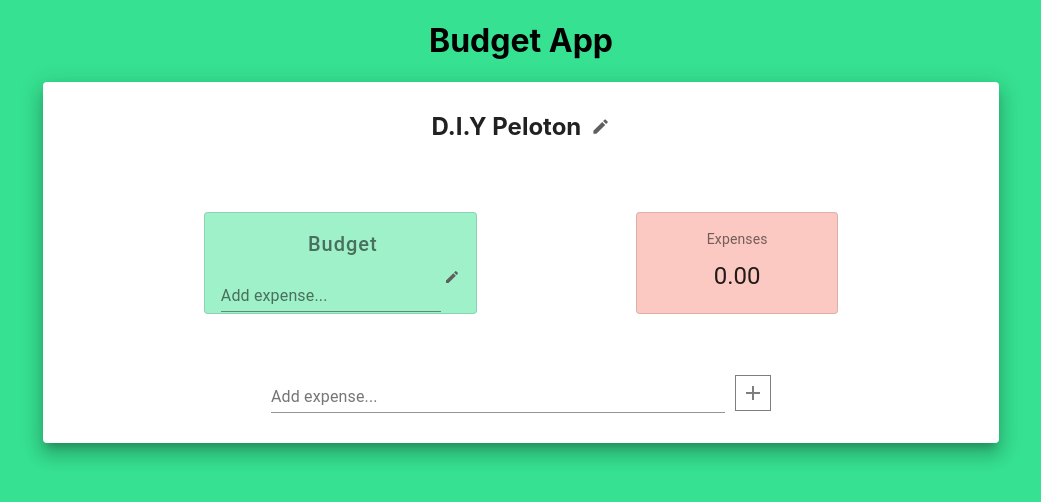
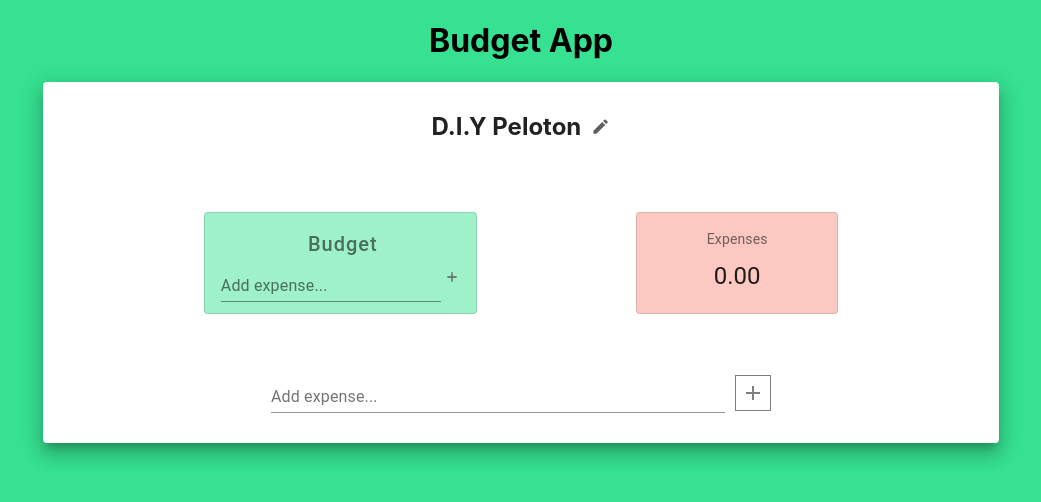
Before and after one commit to CarlaCarrasco/react-budget-app, a React (Create React App) app: page / in a window 1280 px wide. Both pictures are taken after a click on the icon 468 px from the left and 276 px from the top of the page. Shown: the top 502 px of the page, without its empty margins (119-1160 px from the left). Built offline with nearby package versions, Linux system fonts and the light colour scheme.

Commit message:
Set margin for Budget texField

```diff
--- a/src/Components/budget.js
+++ b/src/Components/budget.js
@@ -7,12 +7,17 @@
 import TextField from '@material-ui/core/TextField';
 import Typography from '@material-ui/core/Typography';
 import EditIcon from '@material-ui/icons/Edit';
+import AddIcon from '@material-ui/icons/Add';
+
 
 const useStyles = makeStyles({
     root: {
       minWidth: 200,
       height: 100,
       background: '#1BDD826B'
+    },
+    label: {
+
     },
     title: {
       fontSize: 20,
@@ -38,6 +43,9 @@
     },
     h5: {
       marginLeft: 5
+    },
+    textField: {
+      marginTop: -10
     }
   });
 
@@ -56,7 +64,7 @@
             onKeyPress={(e) => {if(e.key === 'Enter') editClicked()}}
             type="number"
           />
-          <EditIcon className={classes.editIcon} onClick={editClicked}/>
+          <AddIcon className={classes.editIcon} onClick={editClicked}/>
         </div>)
       }
       else {
```
